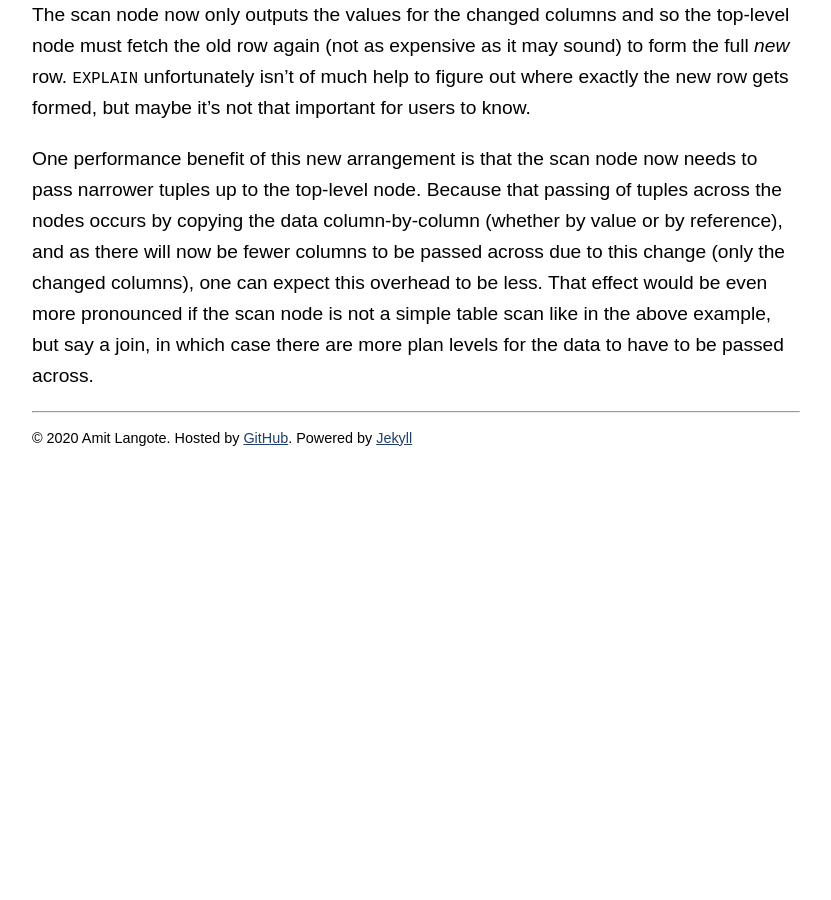
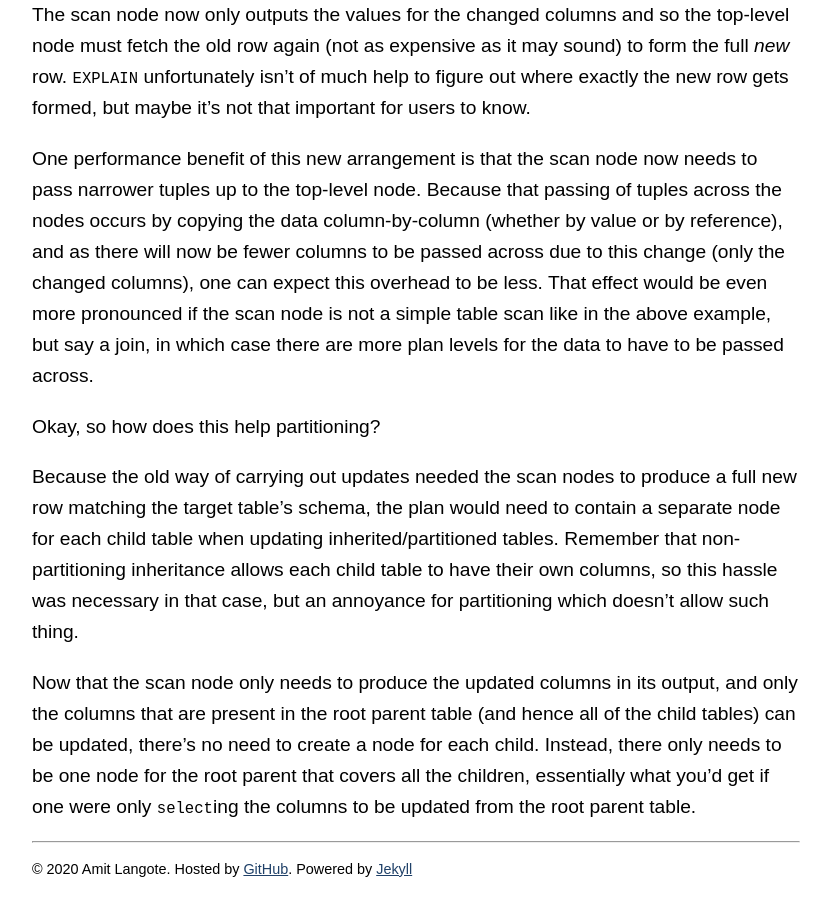
Before and after one commit to amitlan/website, a Jekyll site: the page built from _posts/2021-04-15-pg14-update-perf.md, in a window 1280 px wide and 900 px high, scrolled down 1827 px. Shown: the whole window, without its empty margins (224-1055 px from the left). Built offline with Jekyll 4.4.1, drawn with Linux system fonts in a browser that asks for light colours; before the commit the page ends 2296 px from its top, so only the background shows below that.

Commit message:
pg14-update-perf: update draft

```diff
--- a/_posts/2021-04-15-pg14-update-perf.md
+++ b/_posts/2021-04-15-pg14-update-perf.md
@@ -91,6 +91,23 @@ across due to this change (only the changed columns), one can expect this
 overhead to be less.  That effect would be even more pronounced if the scan
 node is not a simple table scan like in the above example, but say a join, in
 which case there are more plan levels for the data to have to be passed across.
+
+Okay, so how does this help partitioning?
+
+Because the old way of carrying out updates needed the scan nodes to produce
+a full new row matching the target table's schema, the plan would need to
+contain a separate node for each child table when updating inherited/partitioned
+tables.  Remember that non-partitioning inheritance allows each child table to
+have their own columns, so this hassle was necessary in that case, but an
+annoyance for partitioning which doesn't allow such thing.
+
+Now that the scan node only needs to produce the updated columns in its
+output, and only the columns that are present in the root parent table
+(and hence all of the child tables) can be updated, there's no need to
+create a node for each child.  Instead, there only needs to be one node
+for the root parent that covers all the children, essentially what you'd
+get if one were only `select`ing the columns to be updated from the root
+parent table.
 
 <!--
 Now consider the case where `foo` has child tables.  For the purposes of this
```
